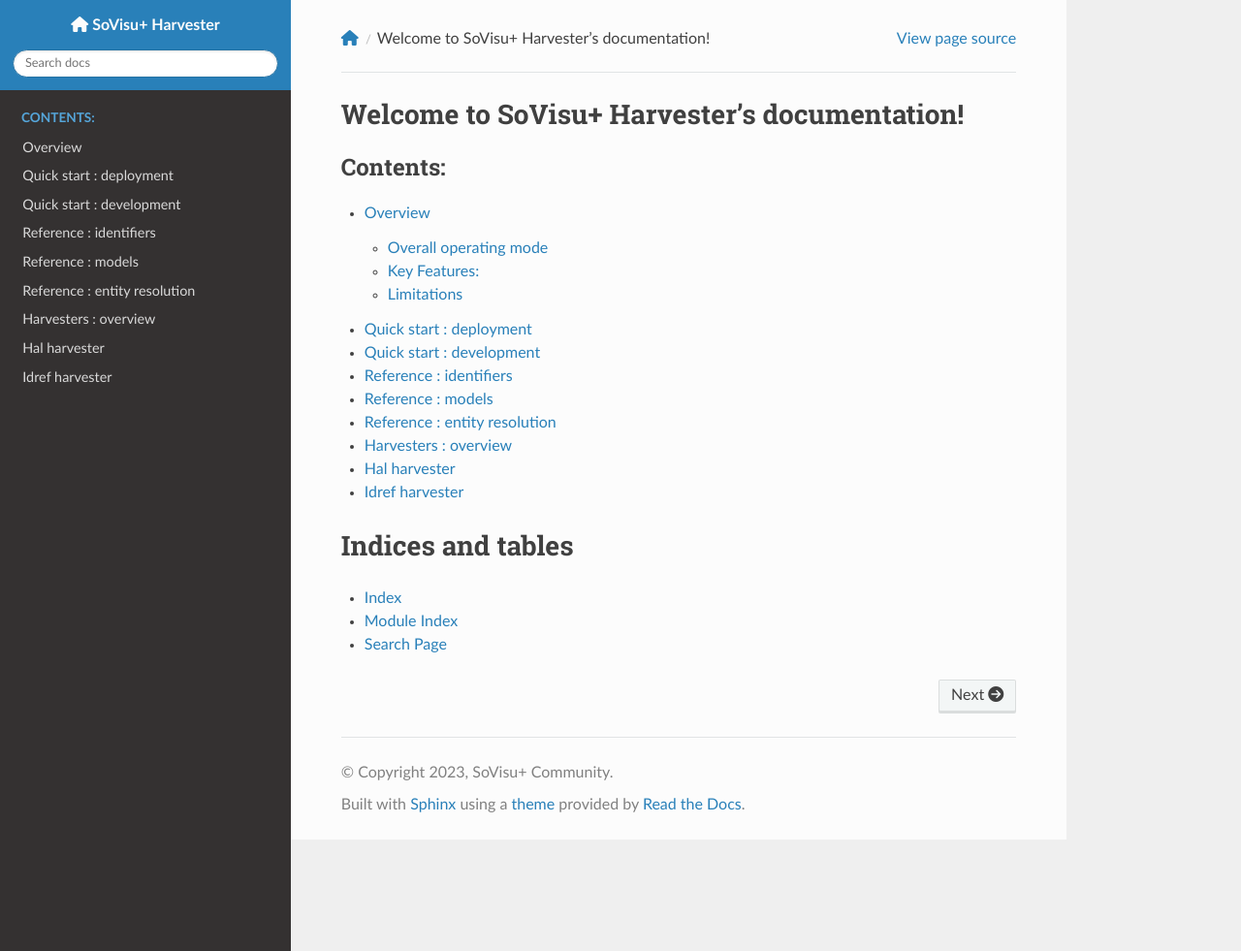
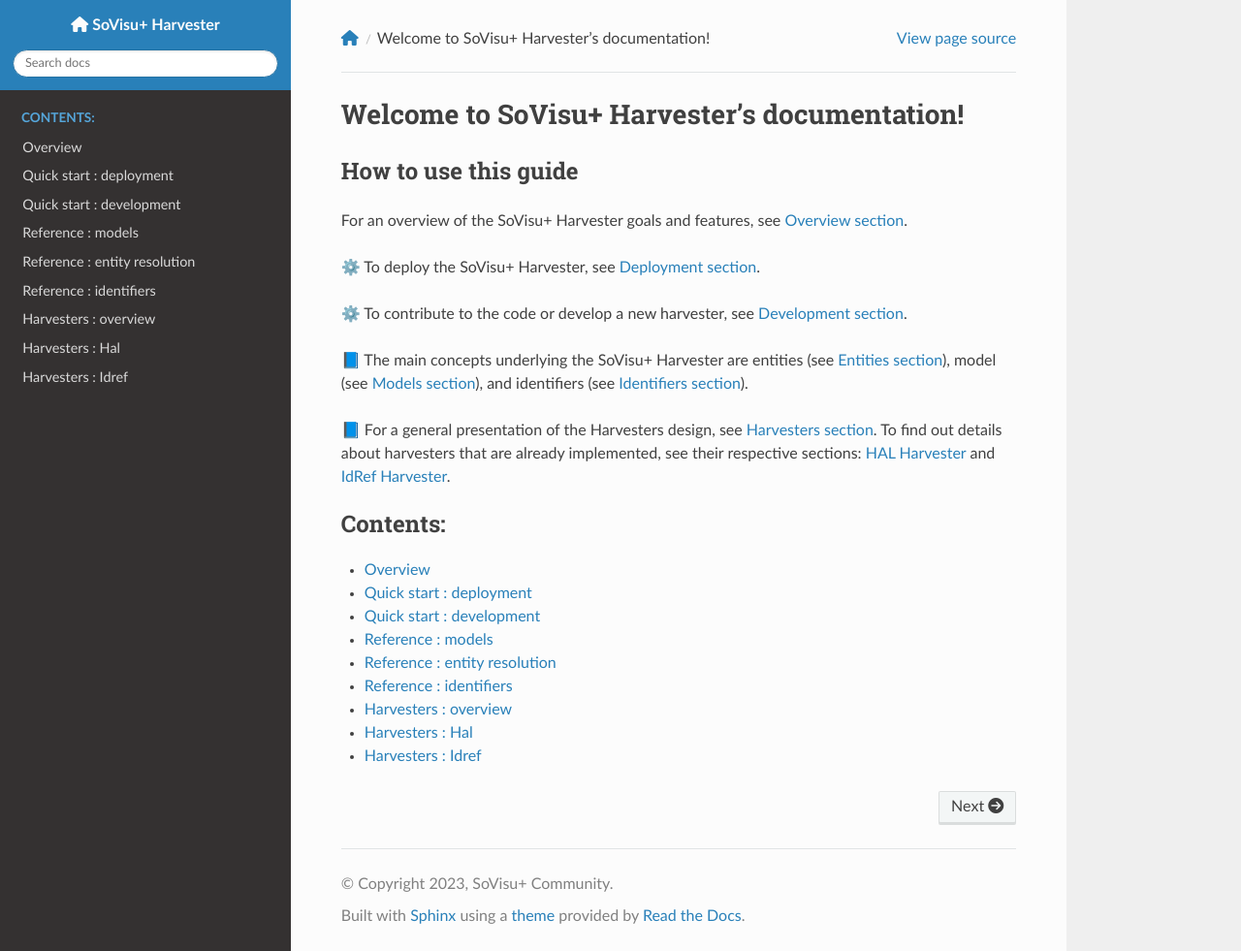
Before and after one commit to CRISalid-esr/svp-harvester, a Sphinx documentation site: the page built from docs/source/index.rst, in a window 1280 px wide and 981 px high. Shown: the whole window at 97% size. Built offline with Sphinx 7.4.7 and the Read the Docs theme 2.0.0, drawn with Linux system fonts in a browser that asks for light colours; nearby versions of some CDN libraries.

```diff
--- a/docs/source/harvesters/hal.rst
+++ b/docs/source/harvesters/hal.rst
@@ -1,2 +1,2 @@
-Hal harvester
--------------
+Harvesters : Hal
+----------------
--- a/docs/source/harvesters/idref.rst
+++ b/docs/source/harvesters/idref.rst
@@ -1,2 +1,2 @@
-Idref harvester
----------------
+Harvesters : Idref
+------------------
--- a/docs/source/index.rst
+++ b/docs/source/index.rst
@@ -1,31 +1,34 @@
-.. SoVisu+ Harvester documentation master file, created by
-   sphinx-quickstart on Sat Oct  7 05:25:21 2023.
-   You can adapt this file completely to your liking, but it should at least
-   contain the root `toctree` directive.
+*********************************************
+Welcome to SoVisu+ Harvester's documentation!
+*********************************************
 
-Welcome to SoVisu+ Harvester's documentation!
-=============================================
+=====================
+How to use this guide
+=====================
+
+For an overview of the SoVisu+ Harvester goals and features, see :doc:`Overview section<overview>`.
+
+⚙️ To deploy the SoVisu+ Harvester, see :doc:`Deployment section<quickstart/deployment>`.
+
+⚙️ To contribute to the code or develop a new harvester, see :doc:`Development section<quickstart/development>`.
+
+📘 The main concepts underlying the SoVisu+ Harvester are entities (see :doc:`Entities section<reference/entities>`),
+model (see :doc:`Models section<reference/model>`), and identifiers (see :doc:`Identifiers section<reference/identifiers>`).
+
+📘 For a general presentation of the Harvesters design, see :doc:`Harvesters section<harvesters/overview>`.
+To find out details about harvesters that are already implemented, see their respective sections:
+:doc:`HAL Harvester<harvesters/hal>` and :doc:`IdRef Harvester<harvesters/idref>`.
 
 .. toctree::
-   :maxdepth: 2
+   :maxdepth: 1
    :caption: Contents:
 
    overview
    quickstart/deployment
    quickstart/development
+   reference/model
+   reference/entities
    reference/identifiers
-   reference/models
-   reference/entity_resolution
    harvesters/overview
    harvesters/hal
    harvesters/idref
-
-
-
-
-Indices and tables
-==================
-
-* :ref:`genindex`
-* :ref:`modindex`
-* :ref:`search`
```
Also changed, not shown: docs/source/overview.rst (+41 -21 lines), docs/source/reference/entities.rst (renamed from docs/source/reference/entity_resolution.rst), docs/source/reference/model.rst (renamed from docs/source/reference/models.rst).
